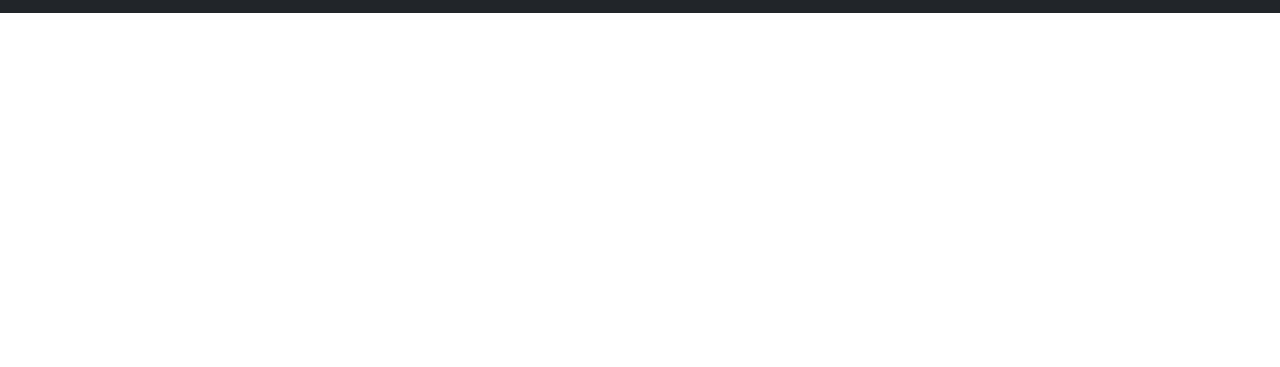
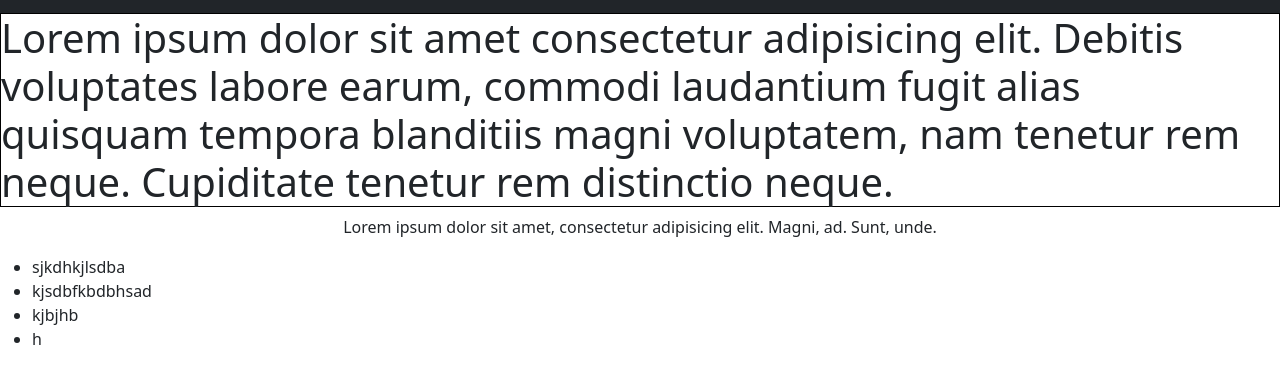
Before and after one commit to shivamNegi12/bootstrap02, a plain HTML site: page index.html in a window 1280 px wide. Shown: the part 5581-5948 px from the top of the page. Before the commit the page ends 5594 px from the top, so only its background shows below. Drawn offline with nearby package versions, Linux system fonts and the light colour scheme.

Commit message:
Add files via upload

```diff
--- a/index.html
+++ b/index.html
@@ -562,7 +562,14 @@
             </div>
         </div>
     </footer>
-
+<h1>Lorem ipsum dolor sit amet consectetur adipisicing elit. Debitis voluptates labore earum, commodi laudantium fugit alias quisquam tempora blanditiis magni voluptatem, nam tenetur rem neque. Cupiditate tenetur rem distinctio neque.</h1>
+<p class="text-center">Lorem ipsum dolor sit amet, consectetur adipisicing elit. Magni, ad. Sunt, unde.</p>
+<ul>
+    <li>sjkdhkjlsdba</li>
+    <li>kjsdbfkbdbhsad</li>
+    <li>kjbjhb</li>
+    <li>h</li>
+</ul>
 </body>
 
 </html>
```
